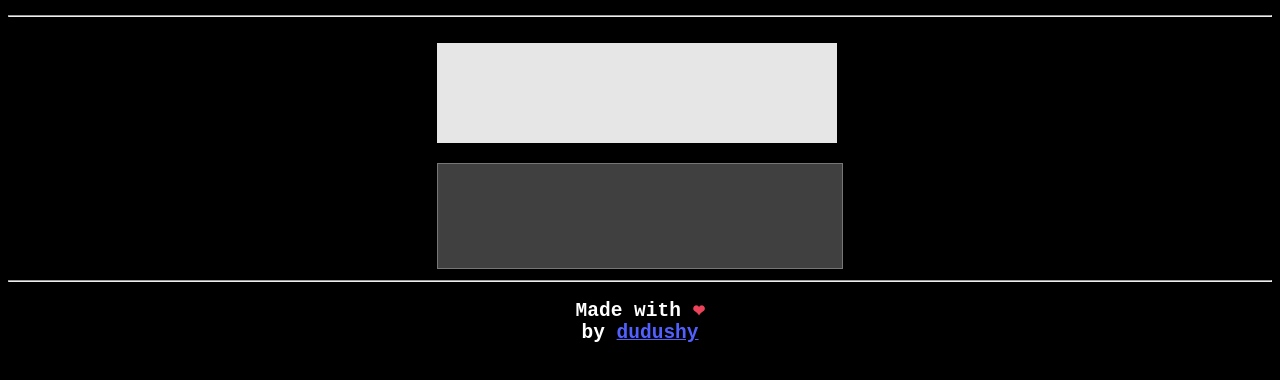
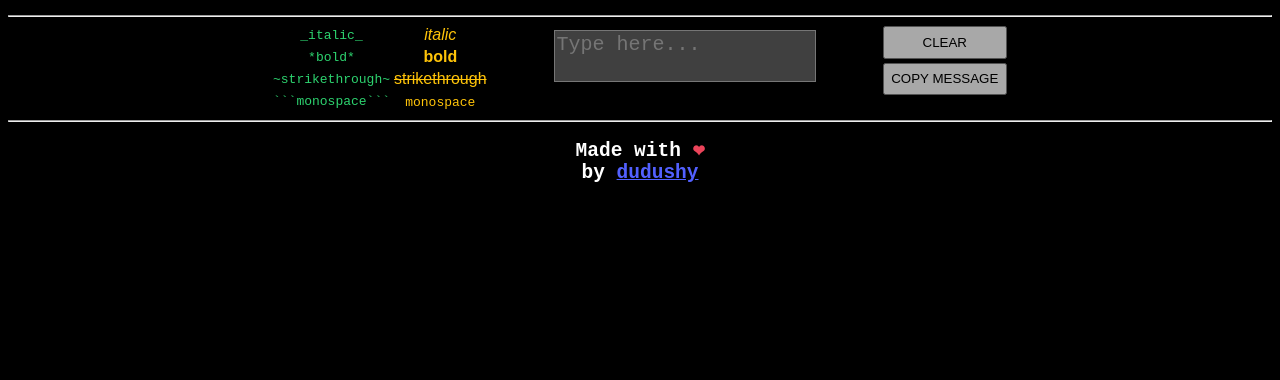
Before and after one commit to dudushy/WhatsApp-preview, a plain HTML site: page docs/index.html in a window 1280 px wide. Shown: the part 50-430 px from the top of the page. Drawn offline with Linux system fonts and the light colour scheme.

Commit message:
Reference; AutoResize; Options

````diff
--- a/docs/index.html
+++ b/docs/index.html
@@ -16,8 +16,66 @@
   <hr>
 
   <div id="content">
-    <p id="output"></p>
-    <textarea id="input" oninput="copyText()"></textarea>
+    <table id="reference">
+      <tr class="reference-tr">
+        <td>
+          <span class="text">_italic_</span>
+        </td>
+        <td>
+          <span class="textResult"><em>italic</em></span>
+        </td>
+      </tr>
+      <tr class="reference-tr">
+        <td>
+          <span class="text">*bold*</span>
+        </td>
+        <td>
+          <span class="textResult"><strong>bold</strong></span>
+        </td>
+      </tr>
+      <tr class="reference-tr">
+        <td>
+          <span class="text">~strikethrough~</span>
+        </td>
+        <td>
+          <span class="textResult"><s>strikethrough</s></span>
+        </td>
+      </tr>
+      <tr class="reference-tr">
+        <td>
+          <span class="text">```monospace```</span>
+        </td>
+        <td>
+          <span class="textResult"><code>monospace</code></span>
+        </td>
+      </tr>
+    </table>
+
+    <table id="preview">
+      <tr>
+        <td>
+          <p id="output"></p>
+        </td>
+      </tr>
+      <tr>
+        <td>
+          <textarea id="input" oninput="copyText()" maxlength="65536" placeholder="Type here..."></textarea>
+        </td>
+      </tr>
+    </table>
+
+    <table id="options">
+      <tr>
+        <td>
+          <button onclick="alert('Out of order')">CLEAR</button>
+        </td>
+      </tr>
+      <tr>
+        <td>
+          <button onclick="alert('Out of order')">COPY MESSAGE</button>
+        </td>
+      </tr>
+    </table>
   </div>
 
   <hr>
--- a/docs/script.js
+++ b/docs/script.js
@@ -9,7 +9,13 @@ function copyText() {
   var input = document.getElementById("input");
   var output = document.getElementById("output");
 
+  input.style.height = 'auto';
+  input.style.height = input.scrollHeight + 'px';
+
+  output.style.display = "block";
+
   console.log("[copyText] input", input.value);
+<<<<<<< Updated upstream
   // console.log("[copyText] (BEFORE) output", output.innerHTML);
 
   output.innerHTML = input.value;
@@ -36,4 +42,10 @@ function copyText() {
 
   // console.log("[copyText] (AFTER) output", output.innerHTML);
   console.log("[copyText] output", output.innerHTML);
+=======
+  console.log("[copyText] (BEFORE) output", output.innerText);
+
+  output.innerText = input.value;
+  console.log("[copyText] (AFTER) output", output.innerText);
+>>>>>>> Stashed changes
 }
--- a/docs/style.css
+++ b/docs/style.css
@@ -34,27 +34,73 @@ span#heart {
 }
 
 div#content {
-  display: inline-block;
+  display: inline-flex;
 }
 
 p#output {
   text-align: left;
   font-size: x-large;
-
+  white-space: pre;
   color: var(--output-text);
   background-color: var(--output-back);
-
-  width: 20em;
-  height: 5em;
+  width: auto;
+  height: auto;
+  display: none;
 }
 
 textarea#input {
   resize: none;
   font-size: x-large;
-
   color: var(--input-text);
   background-color: var(--input-back);
+  width: auto;
+  height: auto;
+  resize: none;
+}
 
-  width: 20em;
+table {
+  /* border: 1px solid var(--warning) */
+}
+
+table#reference {
+  width: auto;
+  height: 1em;
+}
+
+tr.reference-tr {
+  border: 2px solid var(--success);
+  padding: 1em;
+}
+
+table#preview {
+  width: 30em;
   height: 5em;
 }
+
+table#options {
+  width: auto;
+  height: 1em;
+}
+
+button {
+  padding: .5em;
+  width: 100%;
+  opacity: .7;
+}
+
+button:hover {
+  opacity: .8em;
+}
+
+button:active {
+  opacity: 1em;
+}
+
+span.text {
+  color: var(--success);
+}
+
+span.textResult {
+  color: var(--warning);
+  font-family: Arial;
+}
````
